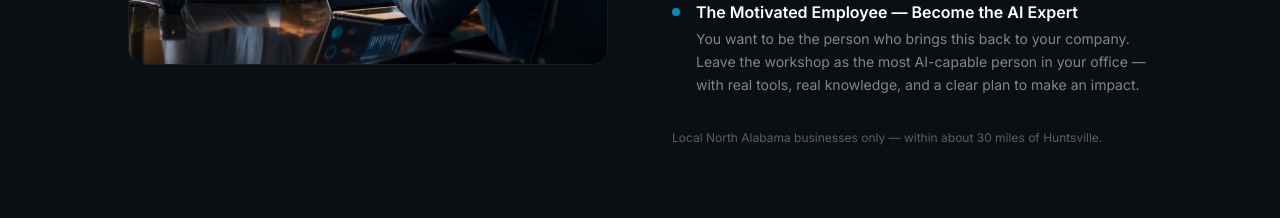
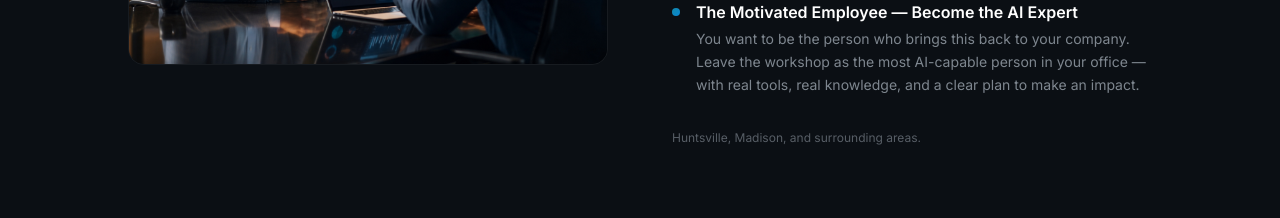
Before and after one commit to fourstonesdigital/fourstones-ai, a Next.js app: page /workshop in a window 1280 px wide. Shown: the part 1900-2118 px from the top of the page. Built offline with nearby package versions, Linux system fonts and the light colour scheme.

Commit message:
Remove remaining 30-miles references from workshop page

```diff
--- a/app/workshop/page.tsx
+++ b/app/workshop/page.tsx
@@ -109,7 +109,7 @@ const faqs = [
   },
   {
     q: 'Is this in person?',
-    a: 'Yes. Held at the Four Stones AI office in Madison, AL. This workshop is for local North Alabama businesses — within about 30 miles of Huntsville. Check Eventbrite for the latest dates and start times.',
+    a: 'Yes. Held at the Four Stones AI office in Madison, AL. This workshop is for businesses in the Huntsville, Madison region and surrounding areas. Check Eventbrite for the latest dates and start times.',
   },
   {
     q: 'What\'s the refund policy?',
@@ -227,7 +227,7 @@ export default function WorkshopPage() {
               ))}
             </div>
             <p className="text-[#CBD5E1]/40 text-xs mt-8 leading-relaxed">
-              Local North Alabama businesses only — within about 30 miles of Huntsville.
+              Huntsville, Madison, and surrounding areas.
             </p>
           </div>
         </div>
```
